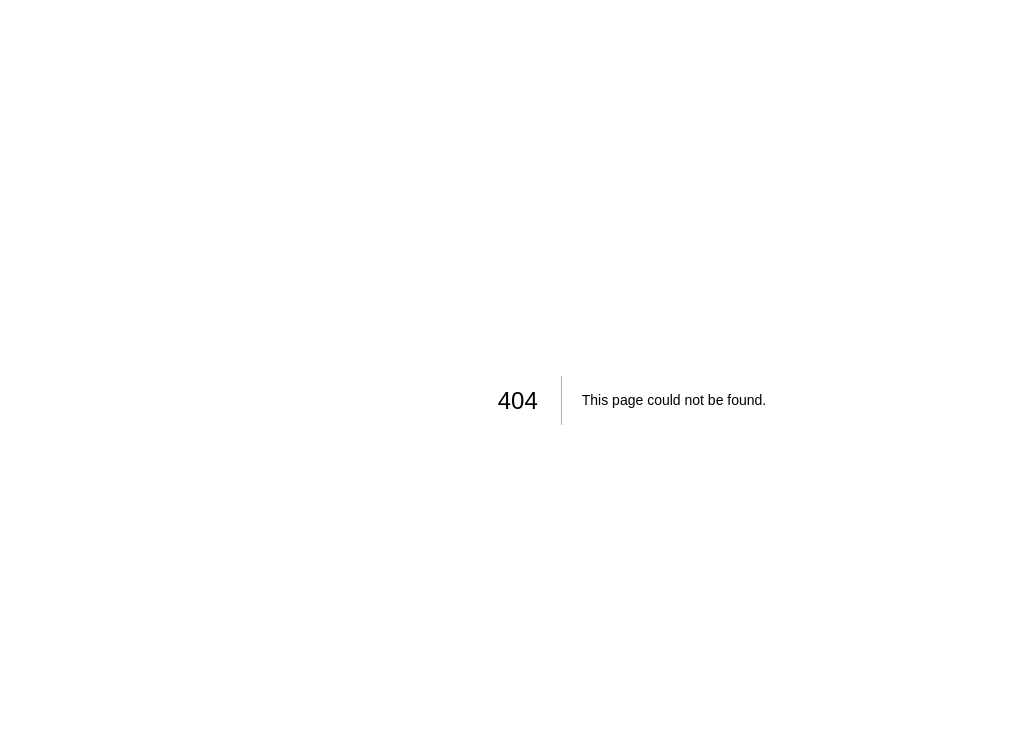
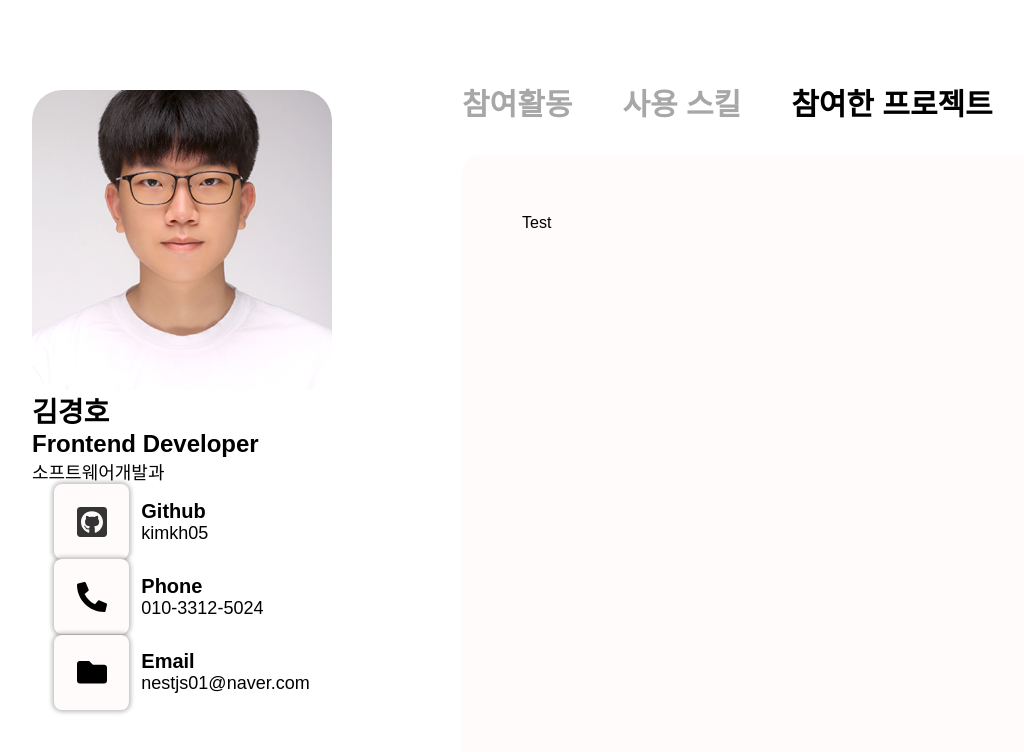
Before and after one commit to kimkh05/Portfolio2023, a Next.js app: page /project in a window 1280 px wide. Before the commit this address had no page. Shown: the top 752 px of the page, without its empty margins (8-1032 px from the left). Built offline with nearby package versions, Linux system fonts and the light colour scheme; a web font is replaced by a local one.

Commit message:
feat: project page

```diff
--- /dev/null
+++ b/pages/project.tsx
@@ -0,0 +1,13 @@
+import Header from '@/components/common/header';
+import Frame from '@/components/frame';
+import { PageList } from '@/utils/constants/pagelist';
+
+const Project = () => {
+  return (
+    <Frame status="참여한 프로젝트">
+      <span>Test</span>
+    </Frame>
+  );
+};
+
+export default Project;
```
